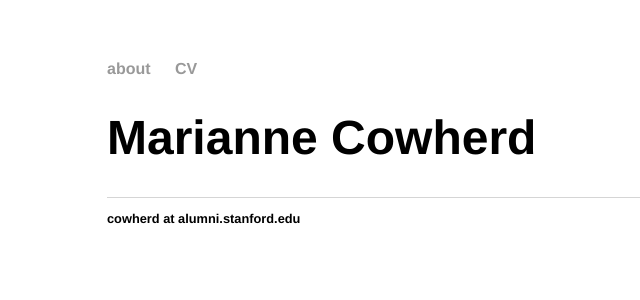
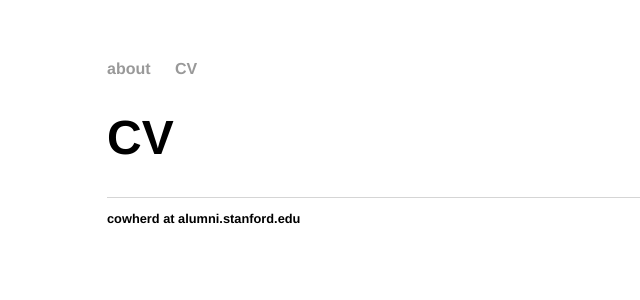
Before and after one commit to mariannecowherd/mariannecowherd.github.io, a Jekyll site: the page built from cv/index.html, in a window 1280 px wide. Shown: the top 300 px of the page, without its empty margins (85-725 px from the left). Built offline with Jekyll 4.4.1, drawn with Linux system fonts in a browser that asks for light colours.

Commit message:
Update index.html

```diff
--- a/cv/index.html
+++ b/cv/index.html
@@ -3,5 +3,5 @@ layout: default
 title: CV
 ---
 <div class="blurb">
-	<h1>Marianne Cowherd</h1>
+	<h1>CV</h1>
 </div><!-- /.blurb -->
```
